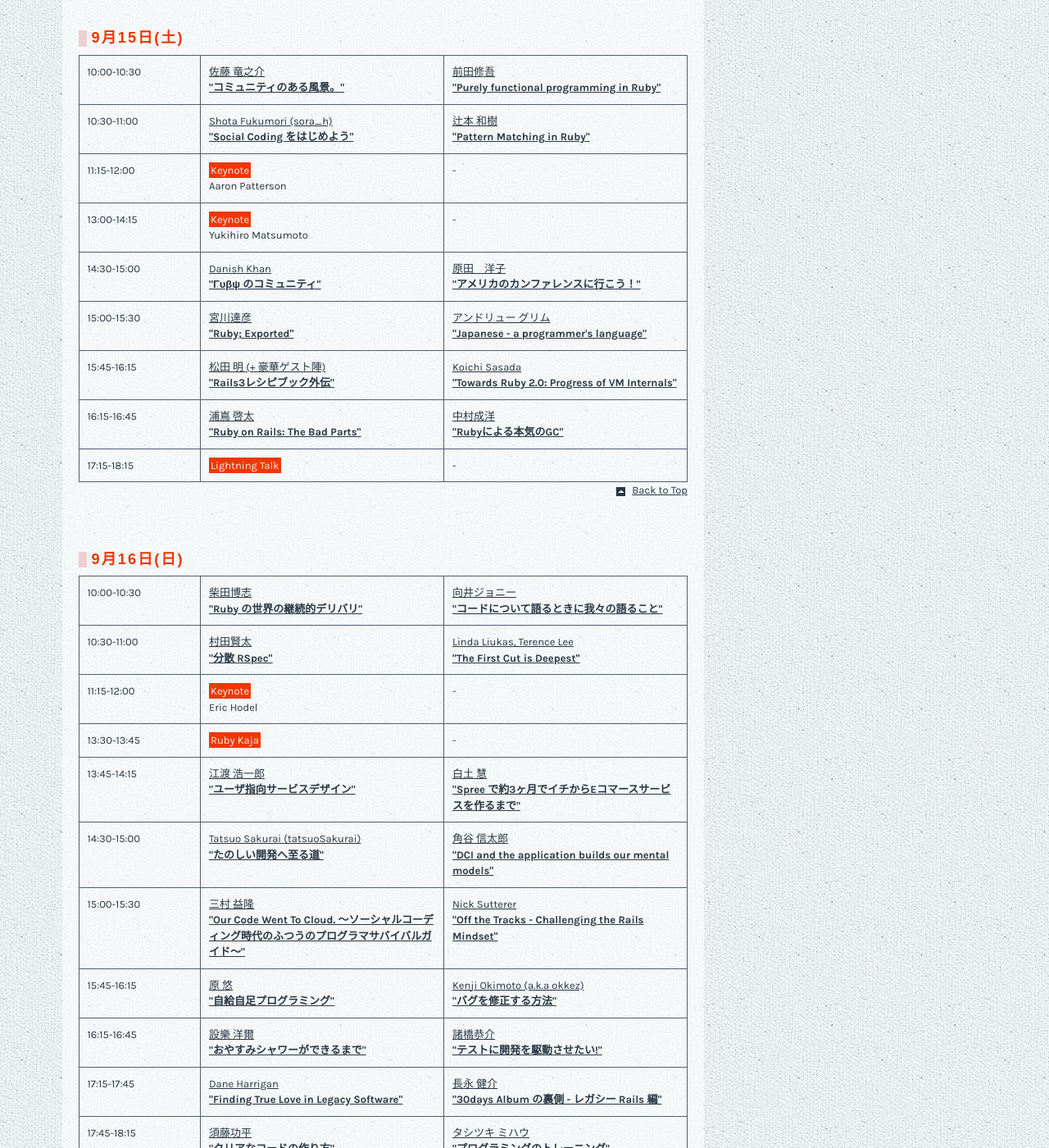
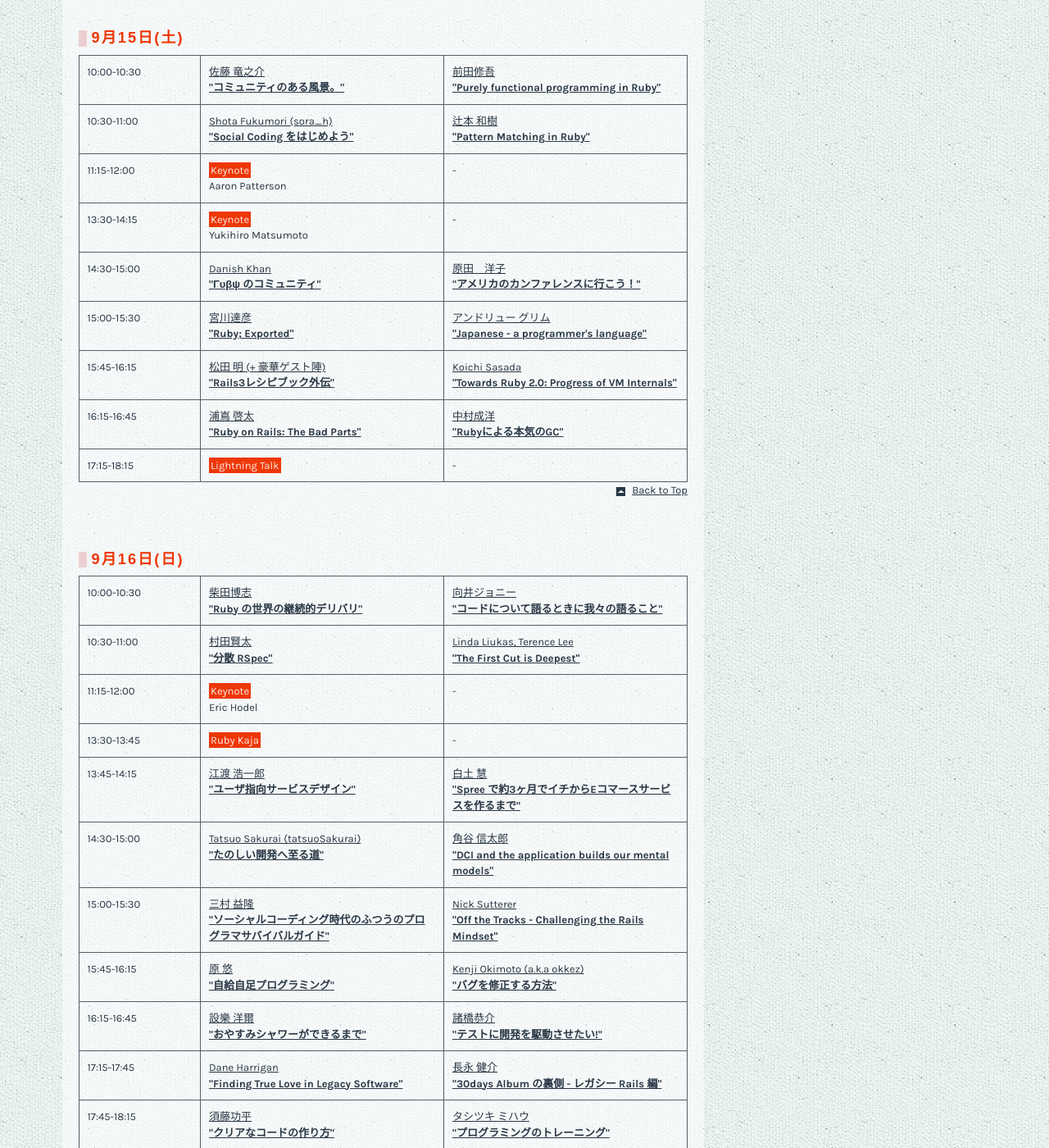
Before and after one commit to ruby-sapporo/sapporo.rubykaigi.org, a Jekyll site: the page built from 2012/ja/schedule.html, in a window 1280 px wide and 1400 px high, scrolled down 977 px. Shown: the whole window at 82% size. Built offline with Jekyll 4.4.1, drawn with Linux system fonts in a browser that asks for light colours; nearby versions of some CDN libraries; Markdown is read by kramdown in place of the engine named in the settings; comment, search, counter and statistics services are not loaded.

Commit message:
Regenerate schedule

```diff
--- a/2012/en/schedule.html
+++ b/2012/en/schedule.html
@@ -156,7 +156,7 @@ localmenu: <li><a href="#schedule14">Fri 14 Sep</a></li><li><a href="#schedule15
       <td>-</td>
     </tr>
     <tr>
-      <td>13:00-14:15</td>
+      <td>13:30-14:15</td>
       <td>
         <span class="event">Keynote</span><br>
         Yukihiro Matsumoto
--- a/2012/en/schedule/details/79.html
+++ b/2012/en/schedule/details/79.html
@@ -38,8 +38,8 @@ locale: en
   <h3>References</h3>
   <div class="myReferences">
     <ul>
-<li><a href="http://www.kakutani.com">website</a></li>
-<li><a href="https://twitter.com/#!/kakutani">@kakutani</a></li>
+<li><a href="http://kakutani.com">website</a></li>
+<li><a href="https://twitter.com/kakutani">@kakutani</a></li>
 <li>Past talk slides: <a href="http://speakerdeck.com/u/kakutani">Speaker Deck</a>, <a href="http://www.slideshare.net/kakutani">SlideShare</a></li>
 <li><a href="http://rubykaigi.org/2011/en/schedule/details/17M09">Past talk video</a></li>
 </ul>
--- a/2012/en/schedule/details/P01.html
+++ b/2012/en/schedule/details/P01.html
@@ -7,6 +7,7 @@ locale: en
   <h2>Title</h2>
   <p class="title">Social Coding, It's Not Unusual in ESM</p>
   <h2>Abstract</h2>
+  <p>(To Be Announced)</p>
 
   <h2>Speaker</h2>
   <p>Kenichi TAKAHASHI</p>
--- a/2012/ja/schedule.html
+++ b/2012/ja/schedule.html
@@ -156,7 +156,7 @@ localmenu: <li><a href="#schedule14">9月14日(金)</a></li><li><a href="#schedu
       <td>-</td>
     </tr>
     <tr>
-      <td>13:00-14:15</td>
+      <td>13:30-14:15</td>
       <td>
         <span class="event">Keynote</span><br>
         Yukihiro Matsumoto
@@ -304,7 +304,7 @@ localmenu: <li><a href="#schedule14">9月14日(金)</a></li><li><a href="#schedu
       <td>15:00-15:30</td>
       <td><a href="/2012/ja/schedule/details/53.html">
   三村 益隆<br>
-  <span class="title">"Our Code Went To Cloud. 〜ソーシャルコーディング時代のふつうのプログラマサバイバルガイド〜"</span>
+  <span class="title">"ソーシャルコーディング時代のふつうのプログラマサバイバルガイド"</span>
 </a>
 </td>
       <td><a href="/2012/ja/schedule/details/82.html">
--- a/2012/ja/schedule/details/53.html
+++ b/2012/ja/schedule/details/53.html
@@ -5,7 +5,7 @@ locale: ja
 ---
 <article id="scheduleDetail">
   <h2>タイトル</h2>
-  <p class="title">Our Code Went To Cloud. 〜ソーシャルコーディング時代のふつうのプログラマサバイバルガイド〜</p>
+  <p class="title">ソーシャルコーディング時代のふつうのプログラマサバイバルガイド</p>
   <h2>概要</h2>
   <p>私は永和システムマネジメントという会社でRubyプログラマをやっています。</p>
 
--- a/2012/ja/schedule/details/79.html
+++ b/2012/ja/schedule/details/79.html
@@ -39,8 +39,8 @@ locale: ja
   <h3>参照</h3>
   <div class="myReferences">
     <ul>
-<li><a href="http://www.kakutani.com">website</a></li>
-<li><a href="https://twitter.com/#!/kakutani">@kakutani</a></li>
+<li><a href="http://kakutani.com">website</a></li>
+<li><a href="https://twitter.com/kakutani">@kakutani</a></li>
 <li>Past talk slides: <a href="http://speakerdeck.com/u/kakutani">Speaker Deck</a>, <a href="http://www.slideshare.net/kakutani">SlideShare</a></li>
 <li><a href="http://rubykaigi.org/2011/en/schedule/details/17M09">Past talk video</a></li>
 </ul>
```
